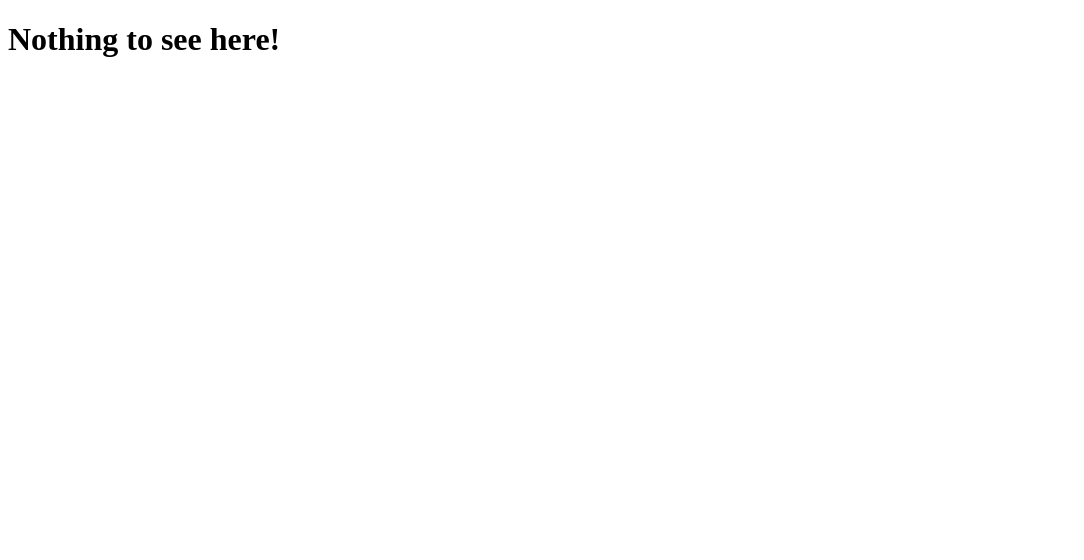
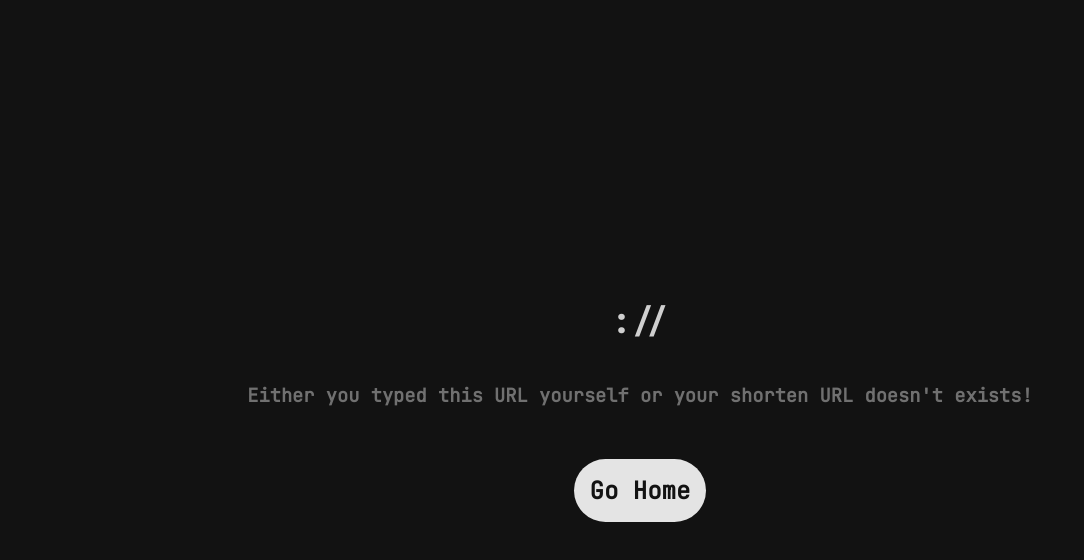
Before and after one commit to Kinjalrk2k/url, a plain HTML site: page index.html in a window 1280 px wide. Shown: the whole page, without its empty margins (0-1084 px from the left). Drawn offline with Linux system fonts and the light colour scheme.

Commit message:
feat: styling

```diff
--- a/index.html
+++ b/index.html
@@ -4,9 +4,19 @@
     <meta charset="UTF-8" />
     <meta http-equiv="X-UA-Compatible" content="IE=edge" />
     <meta name="viewport" content="width=device-width, initial-scale=1.0" />
-    <title>Kinjal's URL Shortener</title>
+
+    <link rel="shortcut icon" type="image/x-icon" href="./favicon.ico" />
+    <link rel="stylesheet" href="style.css" />
+
+    <title>Kinjal's ShortURL</title>
   </head>
   <body>
-    <h1>Nothing to see here!</h1>
+    <div class="container">
+      <h1>://</h1>
+      <h3 class="dim">
+        Either you typed this URL yourself or your shorten URL doesn't exists!
+      </h3>
+      <a href="/" class="btn">Go Home</a>
+    </div>
   </body>
 </html>
--- /dev/null
+++ b/style.css
@@ -0,0 +1,38 @@
+@import url("https://fonts.googleapis.com/css?family=JetBrains Mono");
+
+body {
+  font-family: "JetBrains Mono";
+  margin: 0;
+  padding: 0;
+
+  background-color: #121212;
+  color: rgba(255, 255, 255, 0.8);
+}
+
+.container {
+  display: flex;
+  justify-content: center;
+  align-items: center;
+  text-align: center;
+  height: 100vh;
+  width: 100vw;
+  margin: 0;
+  padding: 0;
+  flex-direction: column;
+}
+
+.dim {
+  color: rgba(255, 255, 255, 0.4);
+}
+
+.btn {
+  margin-top: 2rem;
+  background-color: #e4e4e4;
+  padding: 1rem;
+  border-radius: 2.3rem;
+  text-decoration: none;
+  color: #121212;
+  font-weight: 600;
+  font-size: 1.5rem;
+  text-transform: capitalize;
+}
--- a/urls.json
+++ b/urls.json
@@ -1,3 +1,4 @@
 {
-  "google": "https://www.google.co.in"
+  "google": "https://www.google.co.in",
+  "resume": "https://ik.imagekit.io/kinjal/Kinjal_Raykarmakar_-_Resume_Q3PJUBZYO.pdf?ik-sdk-version=javascript-1.4.3&updatedAt=1666983761061"
 }
```
Also changed, not shown: 404.html (+7 -4 lines), favicon.ico (added), 1 other file.
